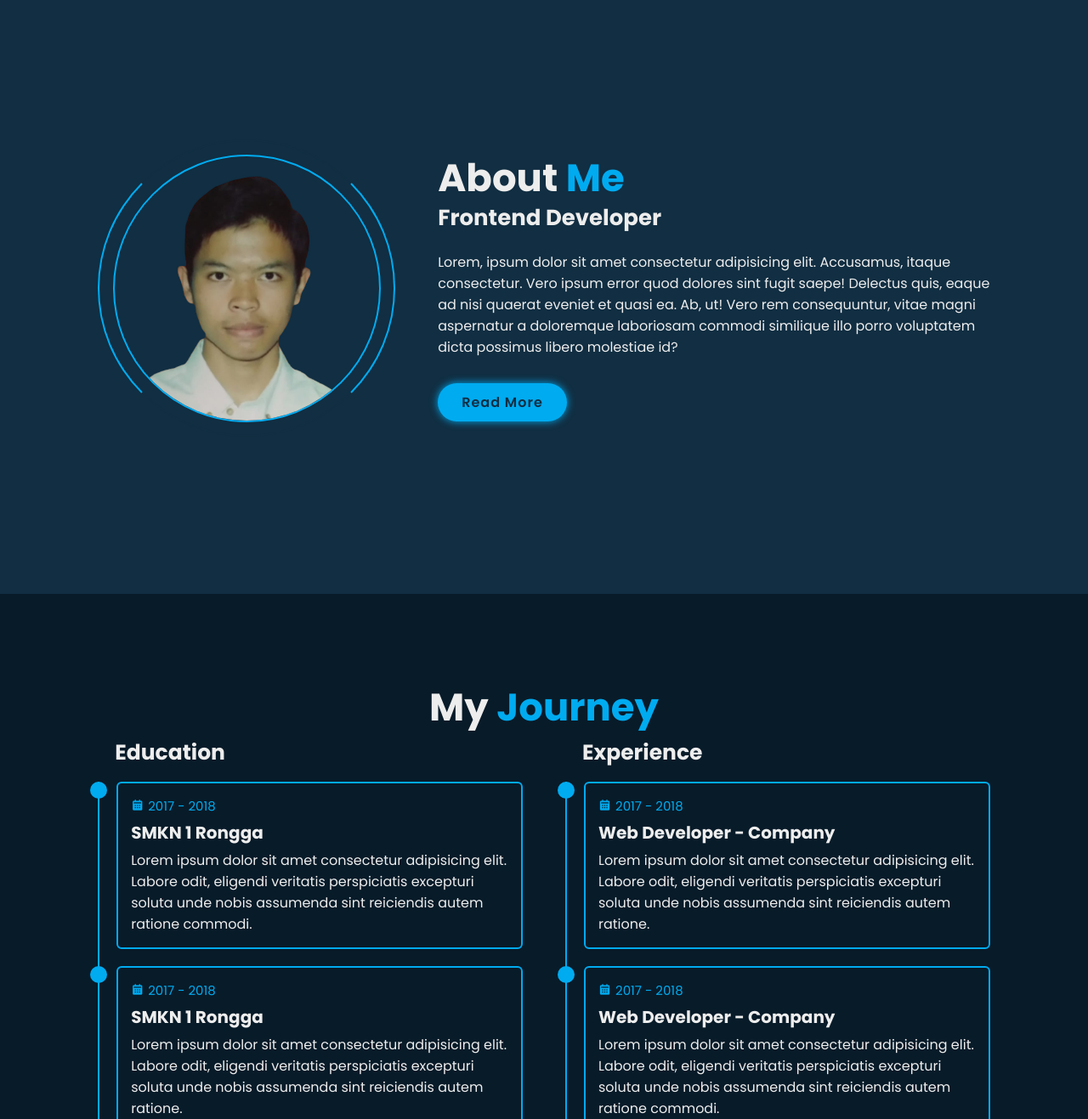
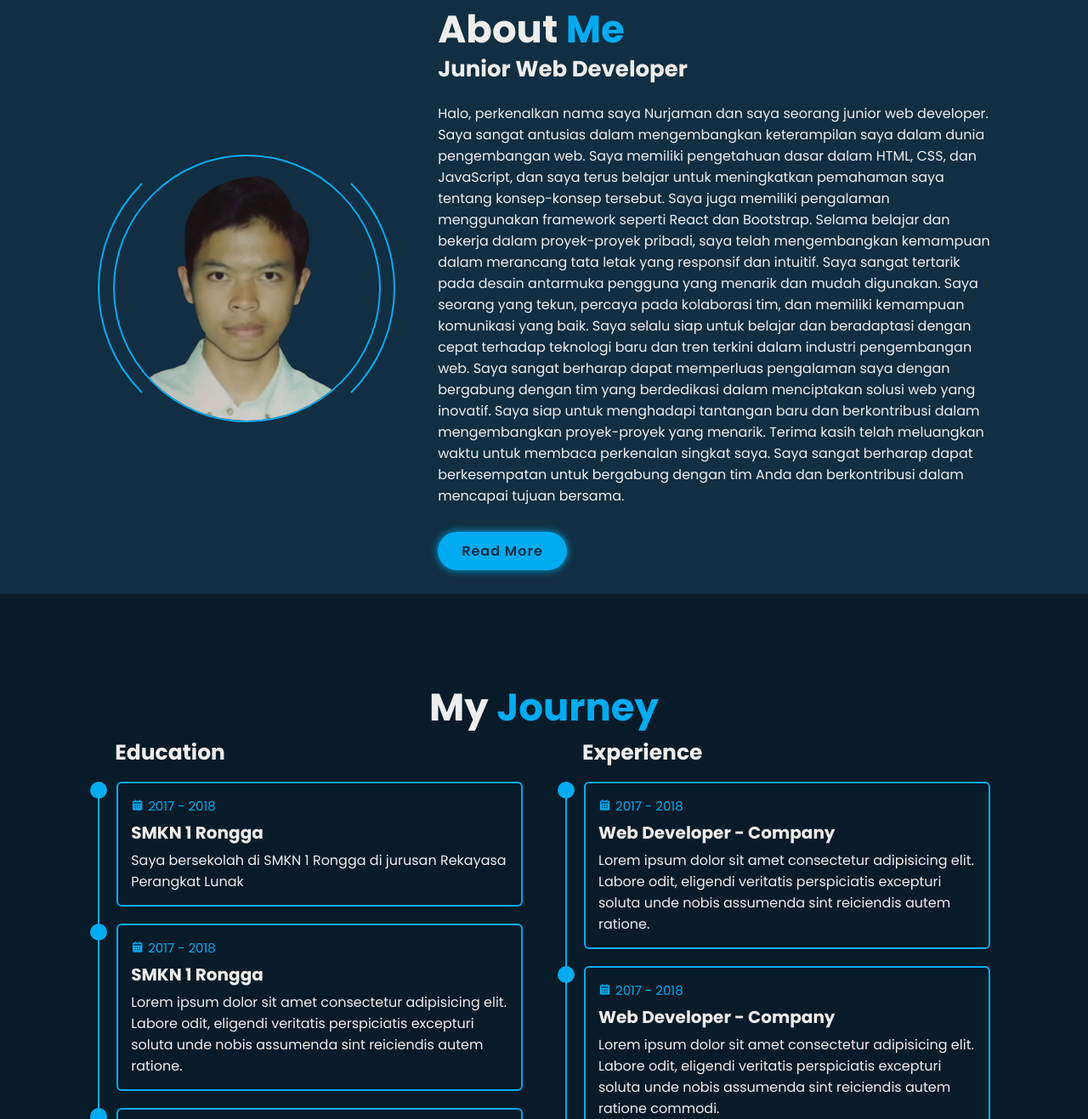
Before and after one commit to Nurjaman27/nurjaman.github.io, a plain HTML site: page index.html in a window 1280 px wide. Shown: the part 901-2218 px from the top of the page at 85% size. Drawn offline with nearby package versions, Linux system fonts and the light colour scheme.

Commit message:
memperbaiki home dan about

```diff
--- a/css/style.css
+++ b/css/style.css
@@ -750,7 +750,7 @@ span {
 
     .home {
         flex-direction: column;
-        /* margin-top: 9rem; */
+        margin-top: 9rem;
     }
 
 
@@ -797,7 +797,7 @@ span {
     }
 
     .home {
-        /* margin-top: 9rem; */
+        margin-top: 9rem;
     }
 
     .home-img {
@@ -817,7 +817,7 @@ span {
 
 @media (max-width: 365px) {
     .home {
-        /* margin-top: 2rem; */
+        margin-top: 2rem;
     }
 
     .home-img {
--- a/index.html
+++ b/index.html
@@ -35,7 +35,7 @@
             <h3>Hallo,Saya</h3>
             <h1>Nurjaman</h1>
             <h3>Dan Saya seorang <span>Junior Web Developer</span></h3>
-            <p>Lorem ipsum dolor sit amet, consectetur adipisicing elit. Neque dolorem incidunt, eius cupiditate nemo sit ex dignissimos suscipit cum quae.</p>
+            <p> Saya sangat antusias dalam mengembangkan keterampilan saya dalam dunia pengembangan web. Saya memiliki pengetahuan dasar dalam HTML, CSS, dan JavaScript, dan saya terus belajar untuk meningkatkan pemahaman saya tentang konsep-konsep tersebut.</p>
 
             <div class="social-media">
                 <a href=""><i class="bx bxl-facebook"></i></a>
@@ -67,11 +67,17 @@
 
         <div class="about-content">
             <h2 class="heading">About <span>Me</span></h2>
-            <h3>Frontend Developer</h3>
-            <p>Lorem, ipsum dolor sit amet consectetur adipisicing elit. Accusamus, itaque consectetur. Vero ipsum error
-                quod dolores sint fugit saepe! Delectus quis, eaque ad nisi quaerat eveniet et quasi ea. Ab, ut! Vero
-                rem consequuntur, vitae magni aspernatur a doloremque laboriosam commodi similique illo porro voluptatem
-                dicta possimus libero molestiae id?</p>
+            <h3>Junior Web Developer</h3>
+            <p>Halo, perkenalkan nama saya Nurjaman dan saya seorang junior web developer. Saya sangat antusias dalam mengembangkan keterampilan saya dalam dunia pengembangan web.
+            Saya memiliki pengetahuan dasar dalam HTML, CSS, dan JavaScript, dan saya terus belajar untuk meningkatkan pemahaman saya tentang konsep-konsep tersebut. Saya juga memiliki pengalaman menggunakan framework seperti React dan Bootstrap.
+
+            Selama belajar dan bekerja dalam proyek-proyek pribadi, saya telah mengembangkan kemampuan dalam merancang tata letak yang responsif dan intuitif. Saya sangat tertarik pada desain antarmuka pengguna yang menarik dan mudah digunakan.
+
+            Saya seorang yang tekun, percaya pada kolaborasi tim, dan memiliki kemampuan komunikasi yang baik. Saya selalu siap untuk belajar dan beradaptasi dengan cepat terhadap teknologi baru dan tren terkini dalam industri pengembangan web.
+
+            Saya sangat berharap dapat memperluas pengalaman saya dengan bergabung dengan tim yang berdedikasi dalam menciptakan solusi web yang inovatif. Saya siap untuk menghadapi tantangan baru dan berkontribusi dalam mengembangkan proyek-proyek yang menarik.
+
+            Terima kasih telah meluangkan waktu untuk membaca perkenalan singkat saya. Saya sangat berharap dapat berkesempatan untuk bergabung dengan tim Anda dan berkontribusi dalam mencapai tujuan bersama.</p>
 
             <a href="#" class="btn">Read More</a>
         </div>
@@ -89,9 +95,7 @@
                         <div class="content">
                             <div class="year"><i class='bx bxs-calendar'></i>2017 - 2018</div>
                             <h3>SMKN 1 Rongga</h3>
-                            <p>Lorem ipsum dolor sit amet consectetur adipisicing elit. Labore odit, eligendi veritatis
-                                perspiciatis excepturi soluta unde nobis assumenda sint reiciendis autem ratione
-                                commodi.</p>
+                            <p>Saya bersekolah di SMKN 1 Rongga di jurusan Rekayasa Perangkat Lunak</p>
 
                         </div>
                     </div>
```
